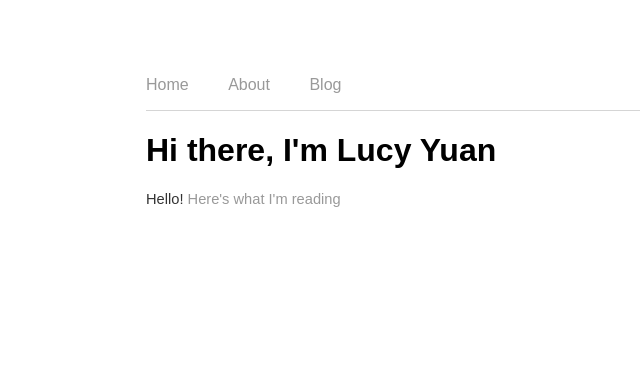
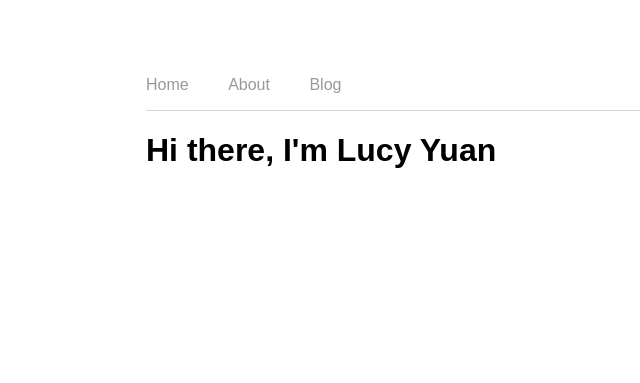
Before and after one commit to lucytyuan/lucytyuan.github.io, a Jekyll site: the page built from index.html, in a window 1280 px wide. Shown: the top 383 px of the page, without its empty margins (46-686 px from the left). Built offline with Jekyll 4.4.1, drawn with Linux system fonts in a browser that asks for light colours.

Commit message:
Update index.html

```diff
--- a/index.html
+++ b/index.html
@@ -4,5 +4,4 @@ title: Lucy Yuan
 ---
 <div class="blurb">
 	<h1>Hi there, I'm Lucy Yuan</h1>
-	<p>Hello! <a href="/reading">Here's what I'm reading</a></p>
 </div>
```
